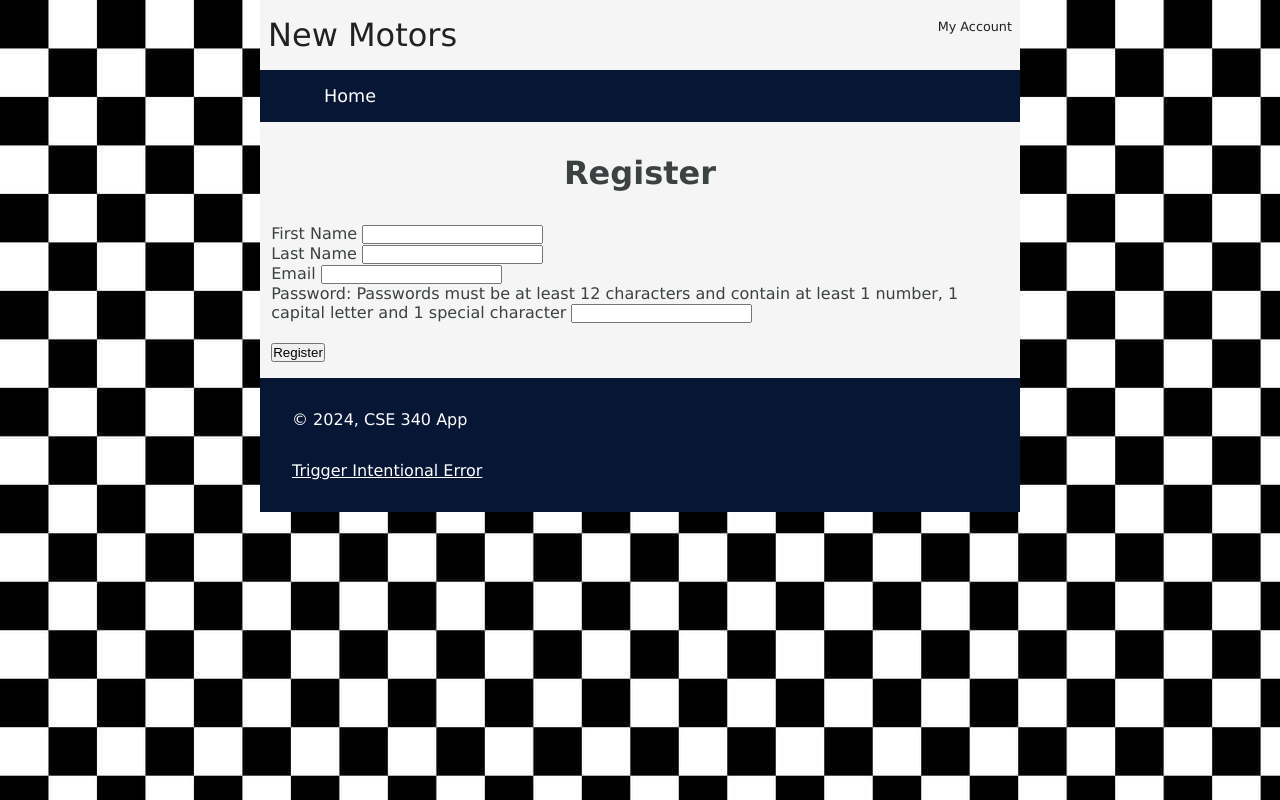
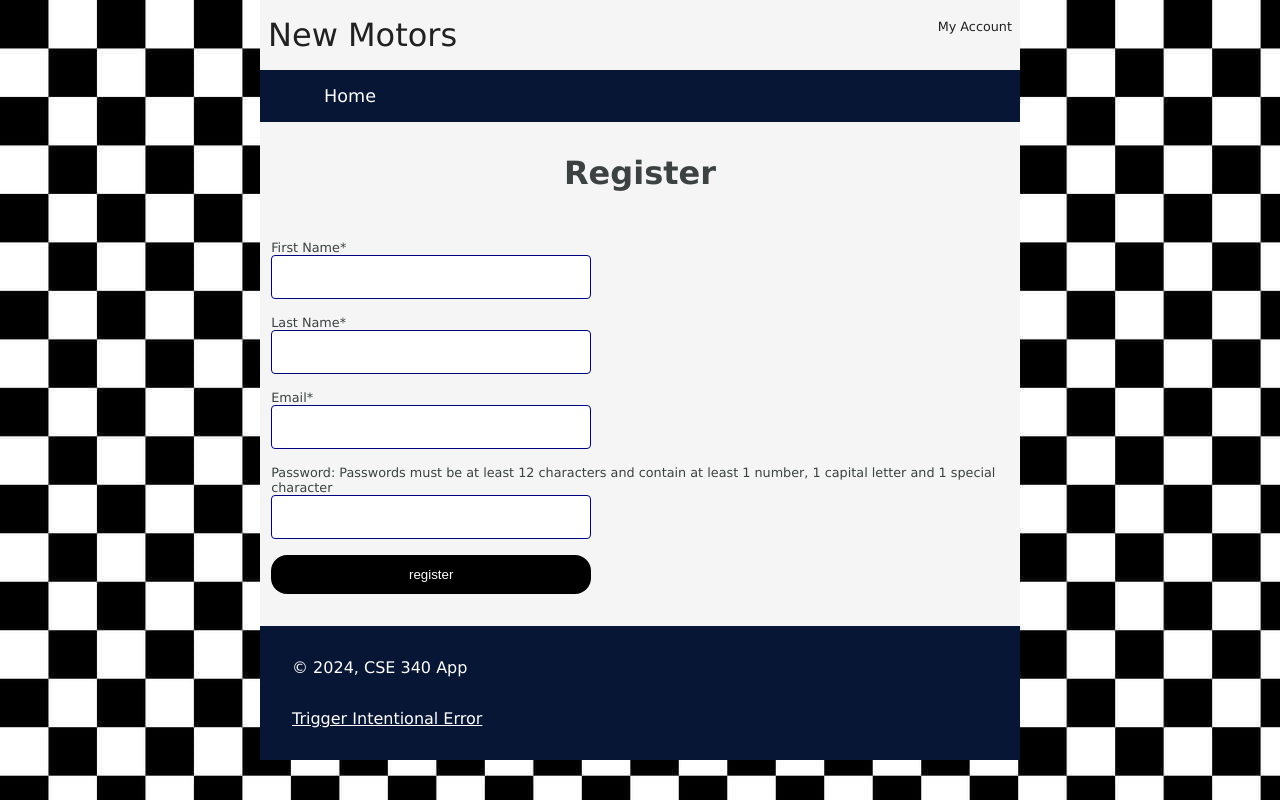
Before and after one commit to NdikumNdifor/cse340-node-project-2024, a Node server app: page /account/register in a window 1280 px wide. Run offline with Node 20, Linux system fonts and the light colour scheme; data that the repository does not hold is empty; some libraries are stand-ins or nearby versions.

Commit message:
Added css and modified html for login/register forms and add items to database forms

```diff
--- a/public/css/styles.css
+++ b/public/css/styles.css
@@ -255,6 +255,58 @@ footer {
   font-size: 1.2rem;
 }
 
+/********** STYLING FOR FORMS *********************/
+input, textarea, button {
+  display: block;
+  padding: 12px;
+}
+
+form input.submitBtn {
+  border: none;
+  background-color: black;
+  color: white;
+  padding: 0.75rem 1.5rem;
+  border-radius: 1rem;
+  margin: 1rem 0 2rem 0;
+  width: 96%;
+  max-width: 20rem;
+}
+
+form label.top {
+  display: block;
+  padding-top: 1rem;
+  font-size: 0.8rem;
+}
+
+form label.top input, #classificationList {
+  display: block;
+  font-size: 1rem;
+  border-radius: 4px;
+  border: 1px solid navy;
+  padding: 0.75rem;
+  width: 100%;
+  max-width: 20rem ;
+}
+
+#classificationList {
+  margin: 2rem 0;
+}
+
+form div  {
+  margin: 2rem 2% 0 2% ;
+}
+
+textarea  {
+  padding: 0.75rem 1rem;
+  border-radius: 4px;
+  width: 100%;
+  max-width: 70%;
+  border: 1px solid navy;
+  font-size: 16px;
+}
+
+
+
 
 @media (min-width: 500px){
   .main-grid {
--- a/views/account/register.ejs
+++ b/views/account/register.ejs
@@ -17,21 +17,25 @@
 
 <div id="registerForm-container" >
     <form action="/account/register" method="post">
-        <label for="first-name">First Name</label>
-        <input type="text" id="first-name" name="account_firstname" required>
-        <br>
-        <label for="last-name">Last Name</label>
-        <input type="text" id="last-name" name="account_lastname" required>
-        <br>
-        <label for="email">Email</label>
-        <input type="email" id="email" name="account_email" required>
-        <br>
-        <div id="pswd-register">
-            <label for="accountPassword">Password:</label>
-            <span>Passwords must be at least 12 characters and contain at least 1 number, 1 capital letter and 1 special character</span>
-            <input type="password" name="account_password" id="accountPassword" required pattern="^(?=.*\d)(?=.*[a-z])(?=.*[A-Z])(?=.*[^a-zA-Z0-9])(?!.*\s).{12,}$">
-        </div>
-        <br>
-        <button type="submit">Register</button>
+        <label class="top">First Name*
+            <input type="text" id="first-name" name="account_firstname" required value="<%= locals.account_firstname %>">
+        </label>
+
+        <label class="top">Last Name*
+            <input type="text" id="last-name" name="account_lastname" required value="<%= locals.account_lastname %>">
+        </label>
+
+        <label class="top">Email*
+            <input type="email" id="email" name="account_email" required value="<%= locals.account_email %>">
+        </label>
+
+        <!-- <div id="pswd-register"> -->
+            <label class="top">Password:
+                <span class="requirement">Passwords must be at least 12 characters and contain at least 1 number, 1 capital letter and 1 special character</span>
+                <input type="password" name="account_password" id="accountPassword" required pattern="^(?=.*\d)(?=.*[a-z])(?=.*[A-Z])(?=.*[^a-zA-Z0-9])(?!.*\s).{12,}$">
+            </label>
+
+        <!-- </div> -->
+        <input type="submit" value="register" class="submitBtn">
     </form>
 </div>
```
Also changed, not shown: views/account/login.ejs (+21 -16 lines), views/inventory/add-classification.ejs (+4 -3 lines), views/inventory/add-inventory.ejs (+31 -33 lines).
